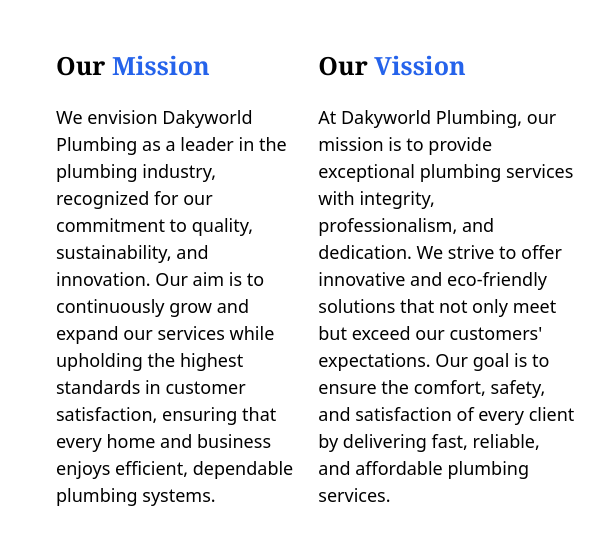
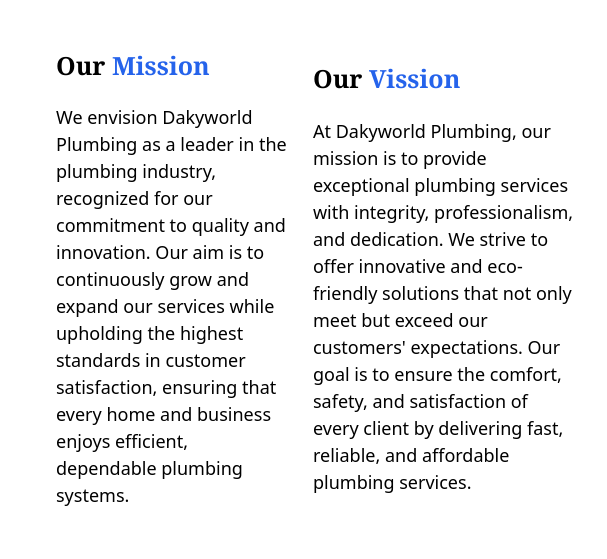
Before and after one commit to mayuraabhayasinghe/digital-innovation-project, a website: page src/about-us.html in a window 1280 px wide. Shown: the part 947-1506 px from the top of the page, 554-1161 px from the left. Drawn offline with Linux system fonts and the light colour scheme.

Commit message:
Update about-us.html

```diff
--- a/src/about-us.html
+++ b/src/about-us.html
@@ -146,7 +146,7 @@
                 Our <span class="text-blue-600">Mission</span>
               </h1>
               <p class="text-black font-sans font-light text-[18px]">
-                We envision Dakyworld Plumbing as a leader in the plumbing industry, recognized for our commitment to quality, sustainability, and innovation. Our aim is to continuously grow and expand our services while upholding the highest standards in customer satisfaction, ensuring that every home and business enjoys efficient, dependable plumbing systems.
+                We envision Dakyworld Plumbing as a leader in the plumbing industry, recognized for our commitment to quality and innovation. Our aim is to continuously grow and expand our services while upholding the highest standards in customer satisfaction, ensuring that every home and business enjoys efficient, dependable plumbing systems.
               </p>
             </div>
 
```
